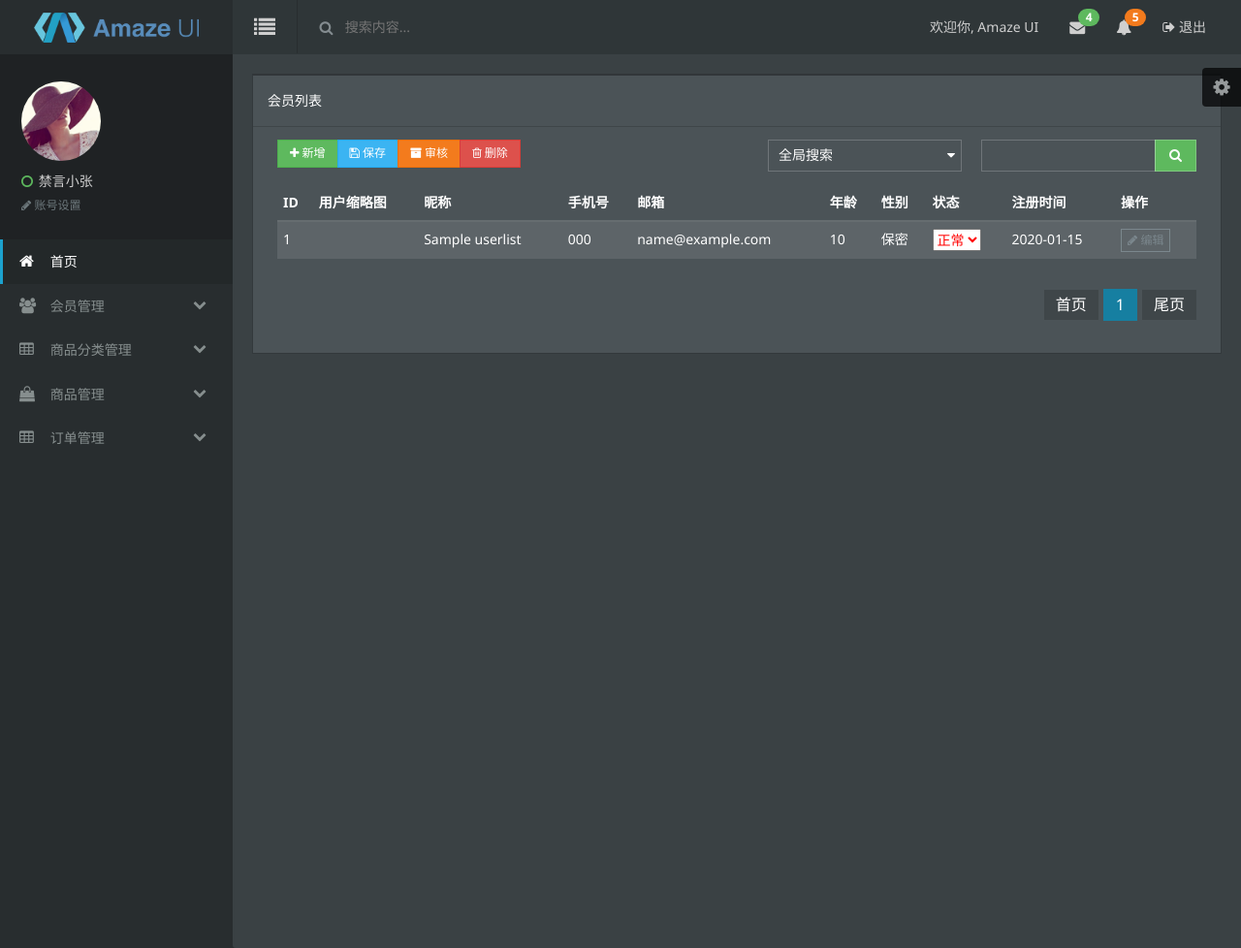
After one commit to victorfengming/py16-project-yichuan, a Django app: template web/templates/myadmin/users/index.html in a window 1280 px wide. The commit adds this page. Shown: the whole page at 97% size. Run offline with Django 3.2, Linux system fonts and the light colour scheme; the template is opened without the code that fills it: most values are stand-ins (such as "Sample title", 1, 10 or a date in 2020).

Commit message:
会员管理完成

```diff
--- /dev/null
+++ b/web/myadmin/templatetags/pagetag.py
@@ -0,0 +1,82 @@
+from django import template
+register = template.Library()
+
+from django.utils.html import format_html
+
+# 自定义过滤器
+# @register.filter
+# def py11_upper(val):
+#     # print ('val from template:',val)
+#     return val.upper()
+
+
+
+
+# # 自定义乘法运算标签
+# @register.simple_tag
+# def cheng(var1,var2):
+#     res = float(var1) * float(var2)
+
+#     return '%.2f'%res
+
+
+# 自定义分页标签
+@register.simple_tag
+def showpage(count,request):
+    '''
+    count  总页数
+    request 请求对象
+    '''
+
+    # 接受当前的页码数
+    p = int(request.GET.get('page',1))
+
+    # 获取当前请求中所有参数
+    data = request.GET.dict()
+    args = ''
+    for k,v in data.items():
+        print(k,v)
+        if k != 'page':
+            args += '&'+k+'='+v
+    # {'types': 'all', 'keywords': 'wu','page':2}
+    # &types=all&keywords=wu
+    # types=allkeywords=wu
+    # &types=all&keywords=wu
+
+    start = p-5
+    end = p+4
+
+    # 判断 如果当前页 小于 5
+    if p <= 5:
+        start = 1
+        end = 10
+    # 判断 如果当前页 大于 总页数-5
+    if p > count-5:
+        start = count-9
+        end = count
+    # 判断 如果总页数 小于 10
+    if count < 10:
+        start = 1
+        end = count
+
+    pagehtml = ''
+    # 首页
+    pagehtml += '<li><a href="?page=1{args}">首页</a></li>'.format(args=args)
+    # 上一页
+    if p > 1:
+        pagehtml += '<li><a href="?page={p}{args}">上一页</a></li>'.format(p=p-1,args=args)
+
+    for x in range(start,end+1):
+        # 判断是否为当前页
+        if p == x:
+            pagehtml += '<li class="am-active"><a href="?page={p}{args}">{p}</a></li>'.format(p=x,args=args)
+        else:
+            pagehtml += '<li><a href="?page={p}{args}">{p}</a></li>'.format(p=x,args=args)
+    # 下一页
+    if p < count:
+        pagehtml += '<li><a href="?page={p}{args}">下一页</a></li>'.format(p=p+1,args=args)
+    # 尾页
+    pagehtml += '<li><a href="?page={p}{args}">尾页</a></li>'.format(p=count,args=args)
+
+    return format_html(pagehtml)
+    # return pagehtml
--- a/web/myadmin/urls.py
+++ b/web/myadmin/urls.py
@@ -7,5 +7,7 @@ urlpatterns = [
     url(r'^user/add/$',UsersViews.user_add,name="myadmin_user_add"),
     url(r'^user/insert/$',UsersViews.user_insert,name="myadmin_user_insert"),
     url(r'^user/index/$',UsersViews.user_index,name="myadmin_user_index"),
+    url(r'^user/edit/$',UsersViews.user_edit,name="myadmin_user_edit"),
+    url(r'^user/setstatus/$',UsersViews.user_set_status,name="myadmin_user_set_status"),
 
 ]
--- /dev/null
+++ b/web/templates/myadmin/users/index.html
@@ -0,0 +1,147 @@
+{% extends 'myadmin/index.html' %}
+
+{% block title %}
+<title>后台会员列表</title>
+{% endblock %}
+
+
+{% block con %}
+<div class="row-content am-cf">
+    <div class="row">
+        <div class="am-u-sm-12 am-u-md-12 am-u-lg-12">
+            <div class="widget am-cf">
+                <div class="widget-head am-cf">
+                    <div class="widget-title  am-cf">会员列表</div>
+
+                </div>
+                <div class="widget-body  am-fr">
+
+                    <div class="am-u-sm-12 am-u-md-6 am-u-lg-6">
+                        <div class="am-form-group">
+                            <div class="am-btn-toolbar">
+                                <div class="am-btn-group am-btn-group-xs">
+                                    <a href="{% url 'myadmin_user_add' %}" class="am-btn am-btn-default am-btn-success"><span class="am-icon-plus"></span> 新增</a>
+                                    <button type="button" class="am-btn am-btn-default am-btn-secondary"><span class="am-icon-save"></span> 保存</button>
+                                    <button type="button" class="am-btn am-btn-default am-btn-warning"><span class="am-icon-archive"></span> 审核</button>
+                                    <button type="button" class="am-btn am-btn-default am-btn-danger"><span class="am-icon-trash-o"></span> 删除</button>
+                                </div>
+                            </div>
+                        </div>
+                    </div>
+                    <form>
+                    <div class="am-u-sm-12 am-u-md-6 am-u-lg-3">
+                        <div class="am-form-group tpl-table-list-select">
+                            <select name="types" data-am-selected="{btnSize: 'sm'}" style="display: none;">
+                              <option value="all" {% if request.GET.types == 'all' %} selected {% endif %}>全局搜索</option>
+                              <option value="phone" {% if request.GET.types == 'phone' %} selected {% endif %}>手机号</option>
+                              <option value="id" {% if request.GET.types == 'id' %} selected {% endif %}>ID</option>
+                              <option value="nikename" {% if request.GET.types == 'nikename' %} selected {% endif %}>昵称</option>
+                              <option value="email" {% if request.GET.types == 'email' %} selected {% endif %}>邮箱</option>
+                            </select>
+                        </div>
+                    </div>
+                    <div class="am-u-sm-12 am-u-md-12 am-u-lg-3">
+                        <div class="am-input-group am-input-group-sm tpl-form-border-form cl-p">
+                            <input type="text" name="keywords" value="{{ request.GET.keywords }}" class="am-form-field ">
+                            <span class="am-input-group-btn">
+                                <button class="am-btn  am-btn-default am-btn-success tpl-table-list-field am-icon-search"></button>
+                              </span>
+                        </div>
+                    </div>
+                    </form>
+
+
+                    <div class="am-u-sm-12">
+                        <table width="100%" class="am-table am-table-compact am-table-striped tpl-table-black ">
+                            <thead>
+                                <tr>
+                                    <th>ID</th>
+                                    <th>用户缩略图</th>
+                                    <th>昵称</th>
+                                    <th>手机号</th>
+                                    <th>邮箱</th>
+                                    <th>年龄</th>
+                                    <th>性别</th>
+                                    <th>状态</th>
+                                    <th>注册时间</th>
+                                    <th>操作</th>
+                                </tr>
+                            </thead>
+                            <tbody>
+                            {% for v in userlist %}
+                                <tr>
+                                    <td class="am-text-middle">{{ v.id }}</td>
+                                    <td>
+                                        <img src="{{ v.pic_url }}" class="tpl-table-line-img" alt="">
+                                    </td>
+                                    <td class="am-text-middle">{{ v.nikename }}</td>
+                                    <td class="am-text-middle">{{ v.phone }}</td>
+                                    <td class="am-text-middle">{{ v.email }}</td>
+                                    <td class="am-text-middle">{{ v.age }}</td>
+                                    <td class="am-text-middle">
+                                        {% if v.sex == '0' %}
+                                            女
+                                        {% elif v.sex == '1' %}
+                                            男
+                                        {% else %}
+                                            保密
+                                        {% endif%}
+                                    </td>
+                                    <td class="am-text-middle">
+                                        <select uid="{{ v.id }}" class="select-status" style="color:red;">
+                                            <option value="0" {% if v.status == 0 %} selected {% endif %}>正常</option>
+                                            <option value="1" {% if v.status == 1 %} selected {% endif %}>禁用</option>
+                                        </select>
+                                    </td>
+                                    <td class="am-text-middle">{{ v.addtime }}</td>
+                                    <td class="am-text-middle">
+                                        <div class="tpl-table-black-operation">
+                                            <a href="{% url 'myadmin_user_edit' %}?uid={{ v.id }}">
+                                                <i class="am-icon-pencil"></i> 编辑
+                                            </a>
+                                        </div>
+                                    </td>
+                                </tr>
+                            {% endfor %}
+
+                                <!-- more data -->
+                            </tbody>
+                        </table>
+                    </div>
+                    <div class="am-u-lg-12 am-cf">
+
+                        <div class="am-fr">
+                            <ul class="am-pagination tpl-pagination">
+                                <!-- <li class="am-disabled"><a href="#">«</a></li> -->
+                                <!-- <li class="am-active"><a href="#">1</a></li> -->
+                                {% load pagetag %}
+
+                                {% showpage userlist.paginator.num_pages request %}
+                                <!-- <li><a href="#">»</a></li> -->
+                            </ul>
+                        </div>
+                    </div>
+                </div>
+            </div>
+        </div>
+    </div>
+</div>
+<script type="text/javascript">
+    $('.select-status').change(function(){
+        // 获取当前元素的 值
+        var status = $(this).val()
+        // 获取当前元素的 id
+        var uid = $(this).attr('uid')
+
+        // 发送ajax请求.修改状态
+        $.get('{% url 'myadmin_user_set_status' %}',{'uid':uid,'status':status},function(data){
+            // 判断当前的返回值
+            if(data['code'] == 0){
+                alert(data['msg'])
+            }
+        },'json')
+
+
+    })
+</script>
+{% endblock %}
```
Also changed, not shown: pages.py (added, +40 -0 lines), web/myadmin/views/UsersViews.py (+91 -5 lines), web/templates/myadmin/users/edit.html (renamed from web/templates/myadmin/users/add.html, +12 -12 lines), README.md, web/myadmin/templatetags/__init__.py (added), web/static/uploads/1545033786.7237682.png (deleted), web/static/uploads/1545033961.244966.jpg (deleted), web/static/uploads/1545095586.5272048.png (added), web/static/uploads/1545099285.5204349.png (added).
